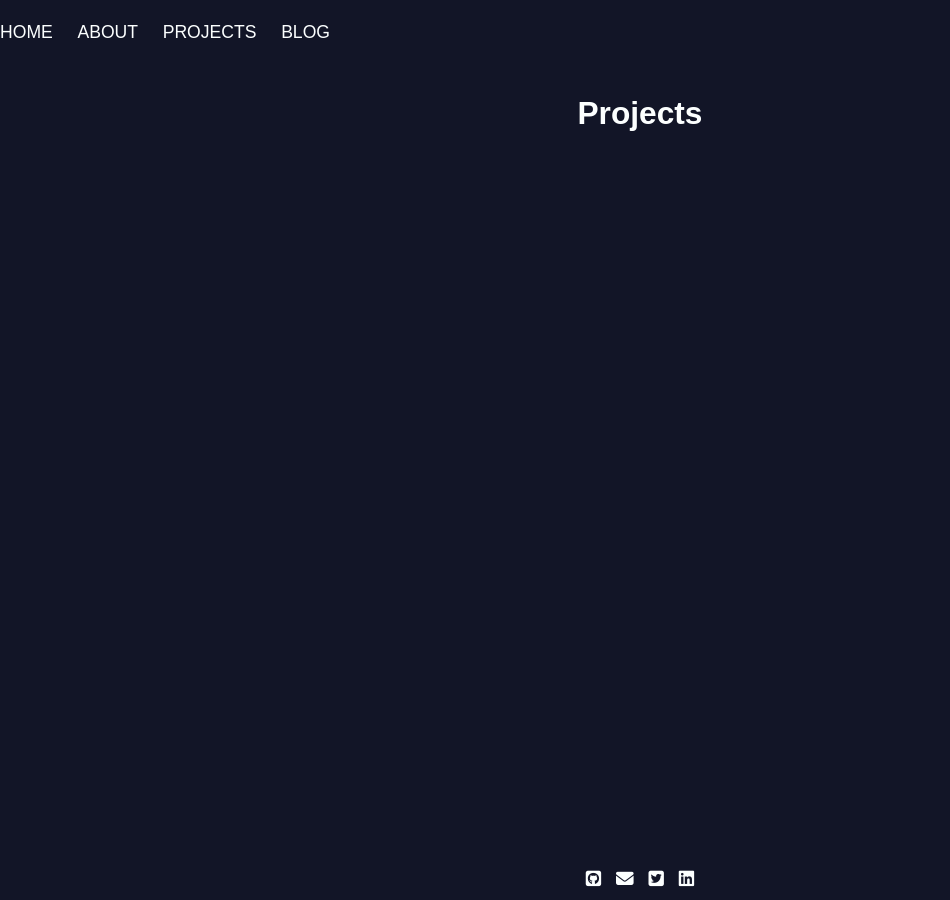
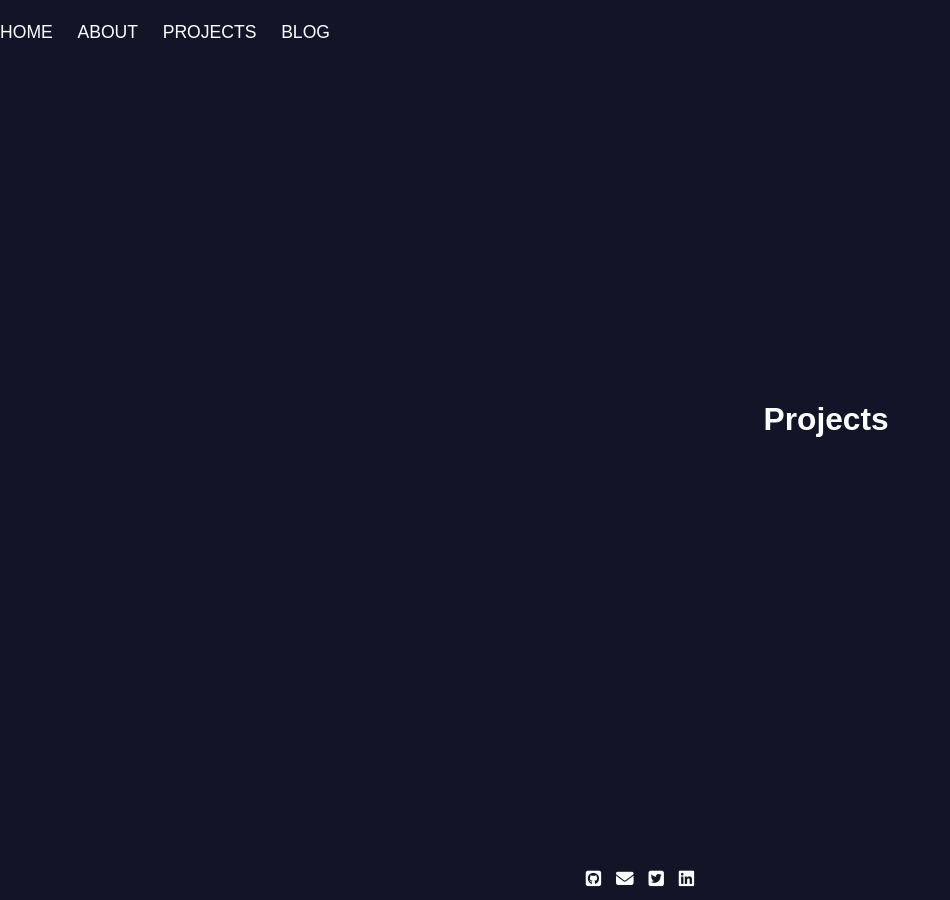
Before and after one commit to angiejwkim/angiejwkim.github.io, a Jekyll site: the page built from _pages/projects.html, in a window 1280 px wide. Shown: the whole page, without its empty margins (0-950 px from the left). Built offline with Jekyll 4.4.1, drawn with Linux system fonts in a browser that asks for light colours; nearby versions of some CDN libraries.

```diff
--- a/_sass/_layout.scss
+++ b/_sass/_layout.scss
@@ -14,23 +14,34 @@
 	background-color: #121527;
 }
 
+.feature {
+	display: flex;
+	justify-content: center;
+	align-items: center;
+	flex-direction: column;
+}
 
 .wrapper {
 	/* Positions footer at bottom of content or page */
+	display: flex;
 	min-height:100%;
-   	position:relative;
+	width: 100%;
+   	position: relative;
+   	justify-content: center;
 }
 
-// Home Page Material
-
-#landing {
-	height: 70vh;
-	text-align: center;
-	padding-top: 3em;
-
-	h1, h2 {
-		line-height: 0.5;
-	}
+.content-container {
+	/* Serves as the box around all page content */
+	display: flex;
+	border: 2px solid white;
+	padding: 0 2em 0 2em;
+	max-width: $content-width;
+	align-items: center;
+	justify-content: center;
+	width: $content-width;
+	// margin: 2em 5em $footer-height 5em;
+	margin-bottom: $footer-height;
+	margin-top: 2em;
 }
 
 // Heading Styles
@@ -40,7 +51,7 @@
 	font-weight: 600;
 	color: $heading-font-color;
 	font-family: $heading-font;
-	line-height: 1.5;
+	line-height: 1.25;
 }
 
 h3 {
```
